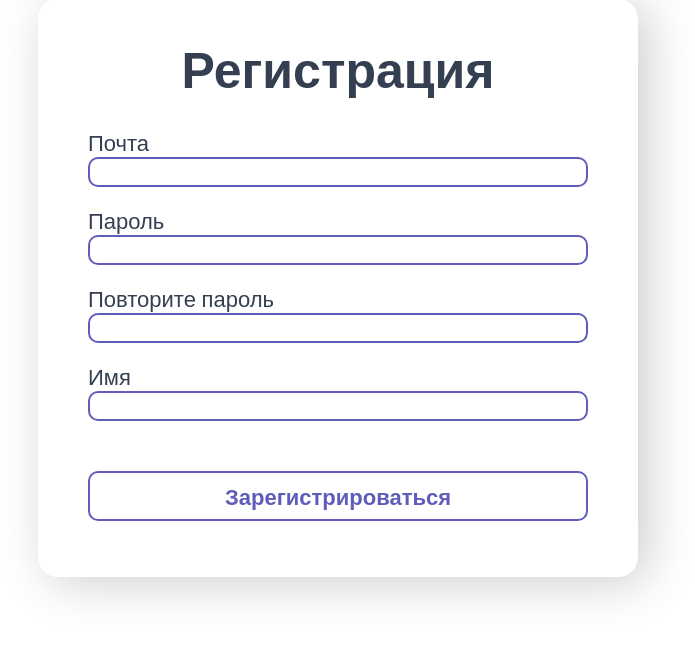
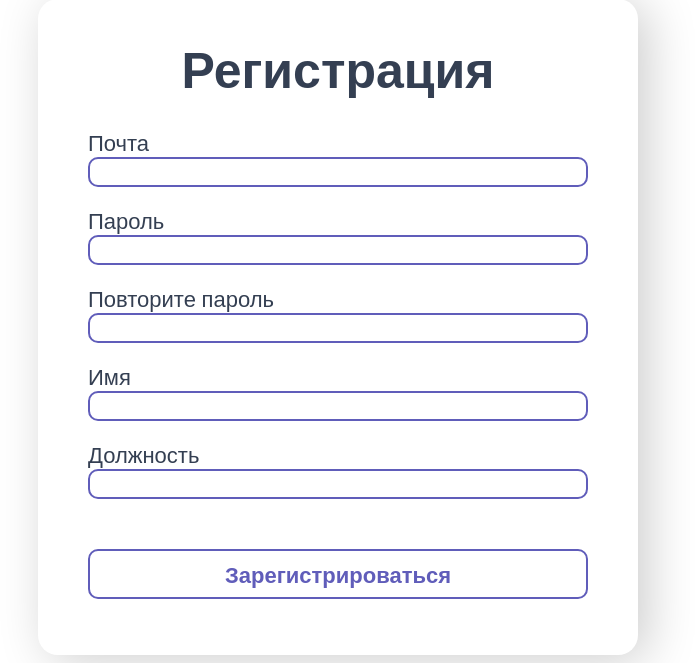
Before and after one commit to ruslan-panda/Web-Castle, a Flask app: page /form_sample in a window 1280 px wide. Shown: the part 151-814 px from the top of the page, without its empty margins (302-997 px from the left). Before the commit the page ends 749 px from the top, so only its background shows below. Run offline with Flask 3, Linux system fonts and the light colour scheme.

Commit message:
BIG STEP

```diff
--- a/data/users.py
+++ b/data/users.py
@@ -14,6 +14,7 @@ class User(SqlAlchemyBase, UserMixin, SerializerMixin):
     login = sqlalchemy.Column(sqlalchemy.String, nullable=True)
     email = sqlalchemy.Column(sqlalchemy.String, index=True, unique=True, nullable=True)
     hashed_password = sqlalchemy.Column(sqlalchemy.String, nullable=True)
+    position = sqlalchemy.Column(sqlalchemy.String, nullable=True)
     orders = orm.relationship("Order", back_populates='user')
 
     def set_password(self, password):
--- a/forms/register_form.py
+++ b/forms/register_form.py
@@ -5,6 +5,7 @@ from wtforms.validators import DataRequired
 
 class RegisterForm(FlaskForm):
     login = StringField('Имя', validators=[DataRequired()])
+    position = StringField("Должность", validators=[DataRequired()])
     email = EmailField('Почта', validators=[DataRequired()])
     password = PasswordField('Пароль', validators=[DataRequired()])
     password_again = PasswordField('Повторите пароль', validators=[DataRequired()])
--- a/server.py
+++ b/server.py
@@ -50,6 +50,7 @@ def form_sample():
         user = User(
             login=form.login.data,
             email=form.email.data,
+            position=form.position.data
         )
         user.set_password(form.password.data)
         db_sess.add(user)
--- a/templates/registr.html
+++ b/templates/registr.html
@@ -43,6 +43,14 @@
         </p>
         {% endfor %}
         </p>
+        <p>
+            {{ form.position.label }}<br>
+            {{ form.position(class="form-control") }}<br>
+            {% for error in form.position.errors %}
+        <p class="alert alert-danger" role="alert">
+            {{ error }}
+        </p>
+        {% endfor %}
         <p class="submit-button d">{{ form.submit(type="submit", class="btn btn-primary") }}</p>
         {{message}}
     </form>
```
Also changed, not shown: db/jobs.db.
